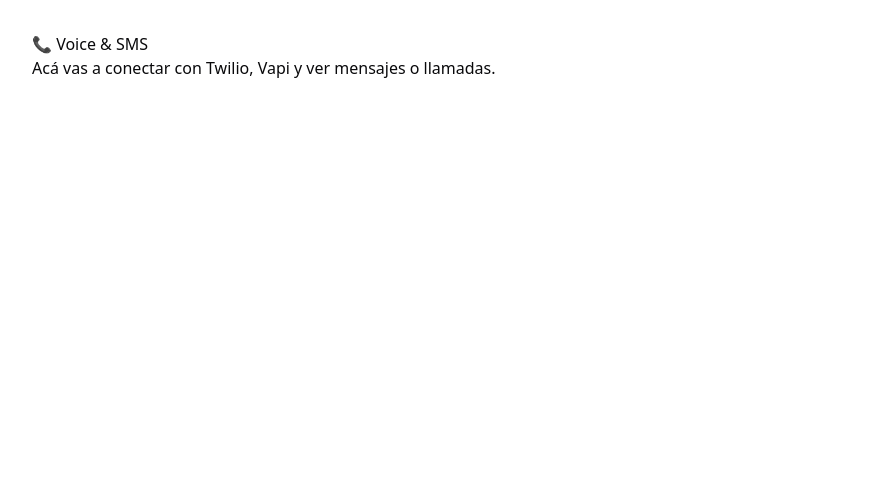
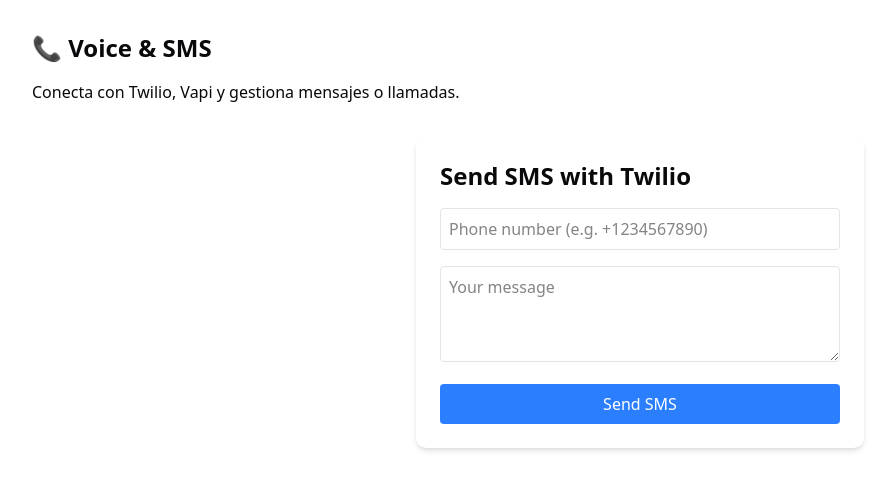
Before and after one commit to 100Fernando100/ai-agent-platform, a Next.js app: page /voice-sms in a window 1280 px wide. Shown: the top 490 px of the page, without its empty margins (0-894 px from the left). Built offline with nearby package versions, Linux system fonts and the light colour scheme.

Commit message:
Add Twilio SMS integration

```diff
--- a/package.json
+++ b/package.json
@@ -34,7 +34,7 @@
     "react": "^19.0.0",
     "react-dom": "^19.0.0",
     "tailwind-merge": "^3.3.1",
-    "twilio": "^5.7.1"
+    "twilio": "^5.7.3"
   },
   "devDependencies": {
     "@eslint/eslintrc": "^3",
--- /dev/null
+++ b/src/app/api/twilio/send-sms/route.js
@@ -0,0 +1,16 @@
+import { sendSMS } from '@/utils/twilioClient';
+import { NextResponse } from 'next/server';
+
+export async function POST(request) {
+  try {
+    const { to, message } = await request.json();
+
+    const response = await sendSMS(to, message);
+    return NextResponse.json({ success: true, messageId: response.sid });
+  } catch (error) {
+    return NextResponse.json(
+      { success: false, error: error.message },
+      { status: 500 }
+    );
+  }
+}
--- a/src/app/voice-sms/page.tsx
+++ b/src/app/voice-sms/page.tsx
@@ -1,8 +1,13 @@
+'use client'
+import SMSForm from '@/components/SMSForm';
+
 export default function VoiceSMSPage() {
   return (
     <div className="p-8">
-      <h1>📞 Voice & SMS</h1>
-      <p>Acá vas a conectar con Twilio, Vapi y ver mensajes o llamadas.</p>
+      <h1 className="text-2xl font-bold mb-4">📞 Voice & SMS</h1>
+      <p className="mb-8">Conecta con Twilio, Vapi y gestiona mensajes o llamadas.</p>
+
+      <SMSForm />
     </div>
   );
 }
--- /dev/null
+++ b/src/components/SMSForm.tsx
@@ -0,0 +1,72 @@
+'use client'
+import { useState } from 'react';
+
+export default function SMSForm() {
+  const [phoneNumber, setPhoneNumber] = useState('');
+  const [message, setMessage] = useState('');
+  const [status, setStatus] = useState('');
+  const [loading, setLoading] = useState(false);
+
+  const handleSubmit = async (e: React.FormEvent) => {
+    e.preventDefault();
+    setLoading(true);
+
+    try {
+      const response = await fetch('/api/twilio/send-sms', {
+        method: 'POST',
+        headers: {
+          'Content-Type': 'application/json',
+        },
+        body: JSON.stringify({
+          to: phoneNumber,
+          message: message
+        }),
+      });
+
+      const data = await response.json();
+
+      if (data.success) {
+        setStatus('✅ Message sent successfully!');
+        setPhoneNumber('');
+        setMessage('');
+      } else {
+        setStatus('❌ Error: ' + data.error);
+      }
+    } catch (error) {
+      setStatus('❌ Error: ' + error);
+    } finally {
+      setLoading(false);
+    }
+  };
+
+  return (
+    <div className="max-w-md mx-auto p-6 bg-white rounded-lg shadow-md">
+      <h2 className="text-2xl font-bold mb-4">Send SMS with Twilio</h2>
+      <form onSubmit={handleSubmit} className="space-y-4">
+        <input
+          type="tel"
+          value={phoneNumber}
+          onChange={(e) => setPhoneNumber(e.target.value)}
+          placeholder="Phone number (e.g. +1234567890)"
+          className="w-full p-2 border rounded"
+          required
+        />
+        <textarea
+          value={message}
+          onChange={(e) => setMessage(e.target.value)}
+          placeholder="Your message"
+          className="w-full p-2 border rounded h-24"
+          required
+        />
+        <button
+          type="submit"
+          disabled={loading}
+          className="w-full bg-blue-500 text-white p-2 rounded hover:bg-blue-600 disabled:bg-gray-400"
+        >
+          {loading ? 'Sending...' : 'Send SMS'}
+        </button>
+      </form>
+      {status && <p className="mt-4 text-center">{status}</p>}
+    </div>
+  );
+}
--- /dev/null
+++ b/src/config/twilio.js
@@ -0,0 +1,5 @@
+export const twilioConfig = {
+  accountSid: process.env.TWILIO_ACCOUNT_SID,
+  authToken: process.env.TWILIO_AUTH_TOKEN,
+  phoneNumber: process.env.TWILIO_PHONE_NUMBER
+};
--- /dev/null
+++ b/src/utils/twilioClient.js
@@ -0,0 +1,32 @@
+import twilio from 'twilio';
+import { twilioConfig } from '../config/twilio';
+
+const client = twilio(twilioConfig.accountSid, twilioConfig.authToken);
+
+export const sendSMS = async (to, message) => {
+  try {
+    const response = await client.messages.create({
+      body: message,
+      from: twilioConfig.phoneNumber,
+      to: to
+    });
+    return response;
+  } catch (error) {
+    console.error('Error sending SMS:', error);
+    throw error;
+  }
+};
+
+export const makeCall = async (to, twimlUrl) => {
+  try {
+    const call = await client.calls.create({
+      url: twimlUrl,
+      to: to,
+      from: twilioConfig.phoneNumber
+    });
+    return call;
+  } catch (error) {
+    console.error('Error making call:', error);
+    throw error;
+  }
+};
```
Also changed, not shown: 1 other file (tests, documents, lock files or other folders).
